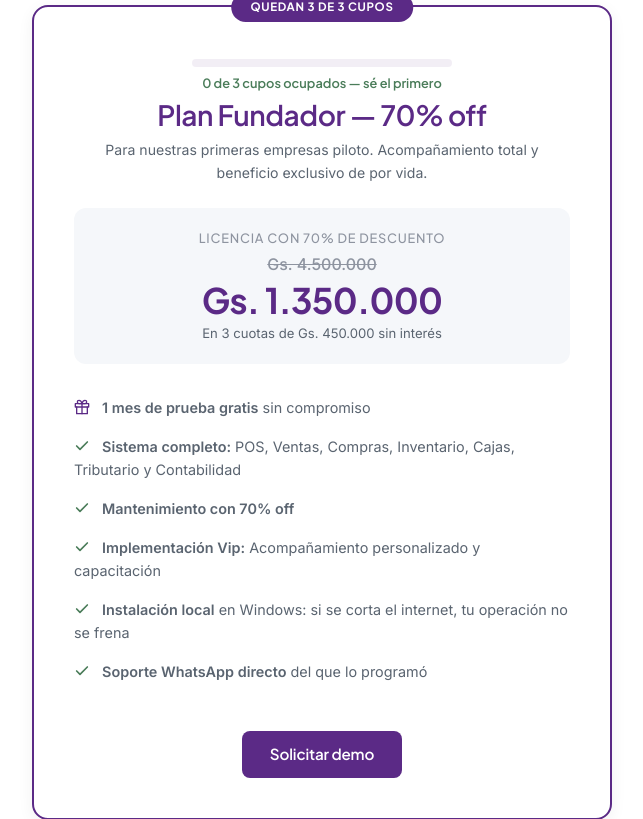
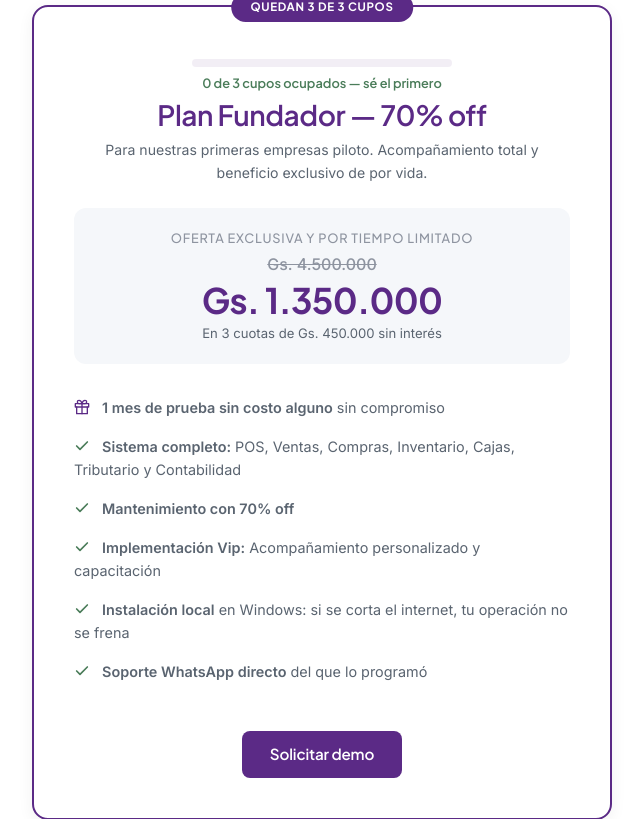
Before and after one commit to victor220888/guaranisoft-landing, a FastAPI app: page /nande-erp in a window 1280 px wide; the page is wider, and only the part inside the window is pictured. Shown: the part 5191-6010 px from the top of that part, without its empty margins (318-961 px from the left). Run offline with FastAPI, Linux system fonts and the light colour scheme.

Commit message:
feat(copy): reforzar gancho psicológico en oferta y prueba gratuita
Reemplaza "gratis" por "sin costo alguno" y "descuento" por "oferta
exclusiva y por tiempo limitado" en hero, plan Fundador y FAQ.

```diff
--- a/templates/index.html
+++ b/templates/index.html
@@ -102,7 +102,7 @@
         </p>
         <div class="hero-prueba-gratis fade-in">
             <svg viewBox="0 0 24 24" fill="none" stroke="currentColor" stroke-width="2" stroke-linecap="round" stroke-linejoin="round"><polyline points="20 12 20 22 4 22 4 12"/><rect x="2" y="7" width="20" height="5"/><line x1="12" y1="22" x2="12" y2="7"/><path d="M12 7H7.5a2.5 2.5 0 010-5C11 2 12 7 12 7z"/><path d="M12 7h4.5a2.5 2.5 0 000-5C13 2 12 7 12 7z"/></svg>
-            1 mes de prueba gratis, sin compromiso
+            1 mes de prueba sin costo alguno, sin compromiso
         </div>
         <div class="d-flex gap-3 justify-content-center flex-wrap">
             <a href="#contacto" class="btn btn-morado">Solicitar demo</a>
@@ -483,7 +483,7 @@
             <h3>Plan Fundador — 70% off</h3>
             <p class="plan-desc">Para nuestras primeras empresas piloto. Acompañamiento total y beneficio exclusivo de por vida.</p>
             <div class="precio-desde">
-                <span class="desde-label">Licencia con 70% de descuento</span>
+                <span class="desde-label">Oferta exclusiva y por tiempo limitado</span>
                 <span class="precio-tachado">Gs. 4.500.000</span>
                 <span class="desde-monto">Gs. 1.350.000</span>
                 <span class="desde-nota">En 3 cuotas de Gs. 450.000 sin interés</span>
@@ -491,7 +491,7 @@
             <ul>
                 <li>
                     <svg class="gift" viewBox="0 0 24 24" fill="none" stroke="currentColor" stroke-width="2" stroke-linecap="round" stroke-linejoin="round"><polyline points="20 12 20 22 4 22 4 12"/><rect x="2" y="7" width="20" height="5"/><line x1="12" y1="22" x2="12" y2="7"/><path d="M12 7H7.5a2.5 2.5 0 010-5C11 2 12 7 12 7z"/><path d="M12 7h4.5a2.5 2.5 0 000-5C13 2 12 7 12 7z"/></svg>
-                    <strong>1 mes de prueba gratis</strong> sin compromiso
+                    <strong>1 mes de prueba sin costo alguno</strong> sin compromiso
                 </li>
                 <li>
                     <svg class="check" viewBox="0 0 24 24" fill="none" stroke="currentColor" stroke-width="2.5" stroke-linecap="round" stroke-linejoin="round"><polyline points="20 6 9 17 4 12"/></svg>
@@ -585,12 +585,12 @@
             <div class="accordion-item">
                 <h3 class="accordion-header">
                     <button class="accordion-button collapsed" type="button" data-bs-toggle="collapse" data-bs-target="#faq5">
-                        ¿Cómo funciona el mes de prueba gratis?
+                        ¿Cómo funciona el mes de prueba sin costo alguno?
                     </button>
                 </h3>
                 <div id="faq5" class="accordion-collapse collapse" data-bs-parent="#faqAccordion">
                     <div class="accordion-body">
-                        Instalamos el sistema en tu local y lo usás <strong>un mes completo sin pagar nada y sin compromiso</strong>. Si te convence, recién ahí activás tu licencia. Si no, lo desinstalamos y listo.
+                        Instalamos el sistema en tu local y lo usás <strong>un mes completo sin costo alguno y sin compromiso</strong>. Si te convence, recién ahí activás tu licencia. Si no, lo desinstalamos y listo.
                     </div>
                 </div>
             </div>
```
